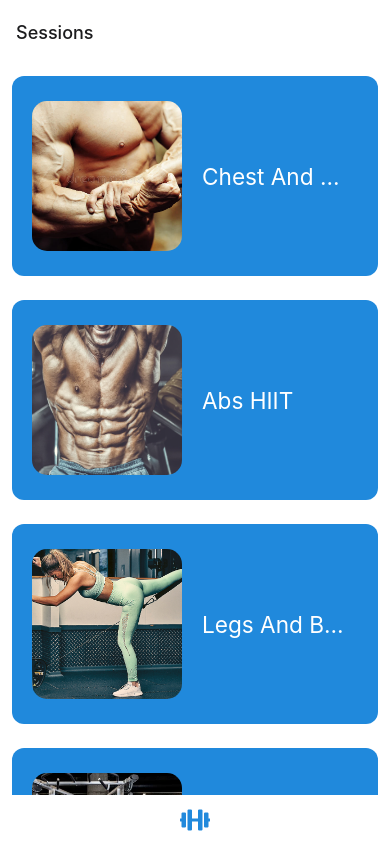
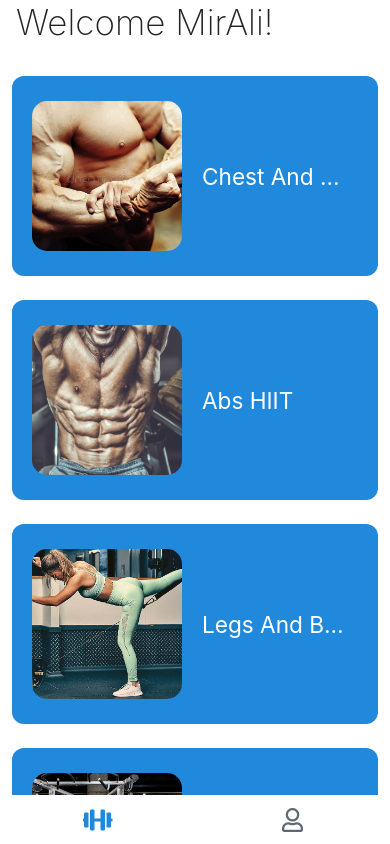
Before and after one commit to Alimobasheri/fitness-tracking-app, a React Native app: screen / in a window 390 px wide. Built offline with nearby package versions, Linux system fonts and the light colour scheme.

Commit message:
Add: Profile Screen

```diff
--- a/src/screens/HomeScreen/index.tsx
+++ b/src/screens/HomeScreen/index.tsx
@@ -1,5 +1,6 @@
 import { createBottomTabNavigator } from "@react-navigation/bottom-tabs";
-import { Icon, useTheme } from "@rneui/themed";
+import { Icon, Text, useTheme } from "@rneui/themed";
+import { Platform } from "react-native";
 import { HOME_TAB_SCREENS } from "..";
 
 const Tab = createBottomTabNavigator();
@@ -7,8 +8,11 @@ const Tab = createBottomTabNavigator();
 export const HomeScreen = ({ route, navigation }) => {
   const { theme } = useTheme();
   const tabBarIcon = (tabRoute, { focused, color, size }) => {
-    if (tabRoute.name === "SessionsList") {
-      return <Icon name="dumbbell" type="font-awesome-5" color={color} />;
+    switch (tabRoute.name) {
+      case "SessionsList":
+        return <Icon name="dumbbell" type="font-awesome-5" color={color} />;
+      case "Profile":
+        return <Icon name="user" type="font-awesome-5" color={color} />;
     }
   };
   return (
@@ -23,6 +27,24 @@ export const HomeScreen = ({ route, navigation }) => {
           borderTopWidth: 0,
         },
         headerShadowVisible: false,
+        headerTitleAlign: "left",
+        headerTitle(props) {
+          return (
+            <Text
+              h2
+              h2Style={{
+                width: Platform.OS === "web" ? "100%" : "90%",
+                lineHeight: 40,
+                fontWeight: "200",
+                ...(Platform.OS === "web" ? { height: 60 } : {}),
+              }}
+              numberOfLines={1}
+              adjustsFontSizeToFit
+            >
+              {props.children}
+            </Text>
+          );
+        },
       })}
     >
       {HOME_TAB_SCREENS.map((screen) => (
--- /dev/null
+++ b/src/screens/ProfileScreen/index.tsx
@@ -0,0 +1,14 @@
+import { useTheme } from "@rneui/themed";
+import { View, Platform } from "react-native";
+
+export const ProfileScreen = ({ route, navigation }) => {
+  const { theme } = useTheme();
+  return (
+    <View
+      style={{
+        flex: 1,
+        backgroundColor: theme.colors.white,
+      }}
+    ></View>
+  );
+};
--- a/src/screens/index.jsx
+++ b/src/screens/index.jsx
@@ -1,4 +1,5 @@
 import { HomeScreen } from "./HomeScreen";
+import { ProfileScreen } from "./ProfileScreen";
 import { SessionOverviewScreen } from "./SessionOverviewScreen";
 import { SessionsListScreen } from "./SessionsListScreen";
 import { WorkoutSessionScreeen } from "./WorkoutSessionScreen";
@@ -7,7 +8,7 @@ export const SCREENS = [
   {
     name: "Home",
     title: "Home",
-    component: HomeScreen
+    component: HomeScreen,
   },
   {
     name: "SessionOverview",
@@ -23,7 +24,12 @@ export const SCREENS = [
 export const HOME_TAB_SCREENS = [
   {
     name: "SessionsList",
-    title: "Sessions",
+    title: "Welcome MirAli!",
     component: SessionsListScreen,
   },
-]
+  {
+    name: "Profile",
+    title: "Profile",
+    component: ProfileScreen,
+  },
+];
```
